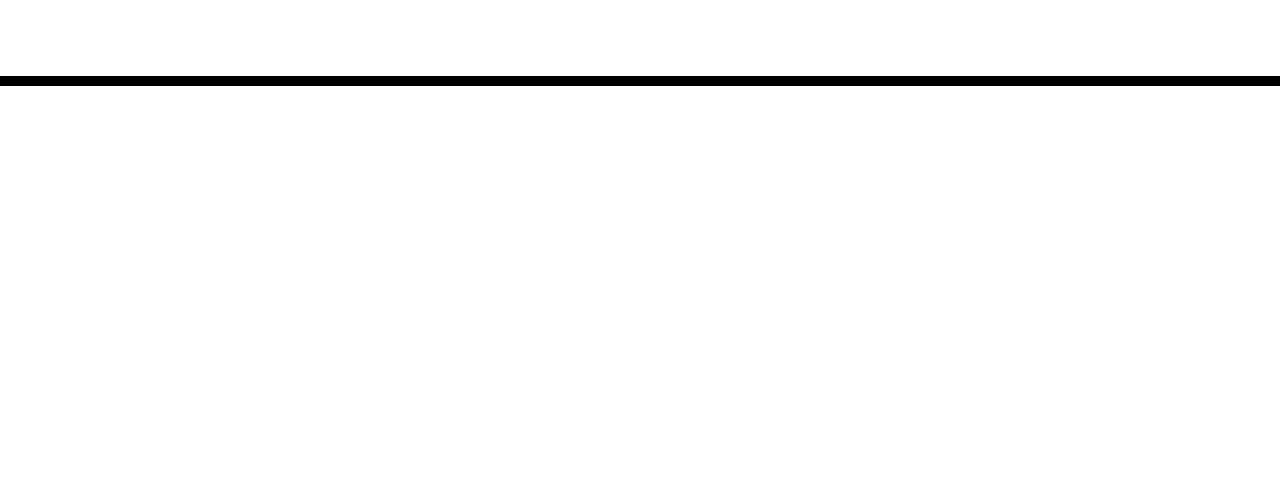
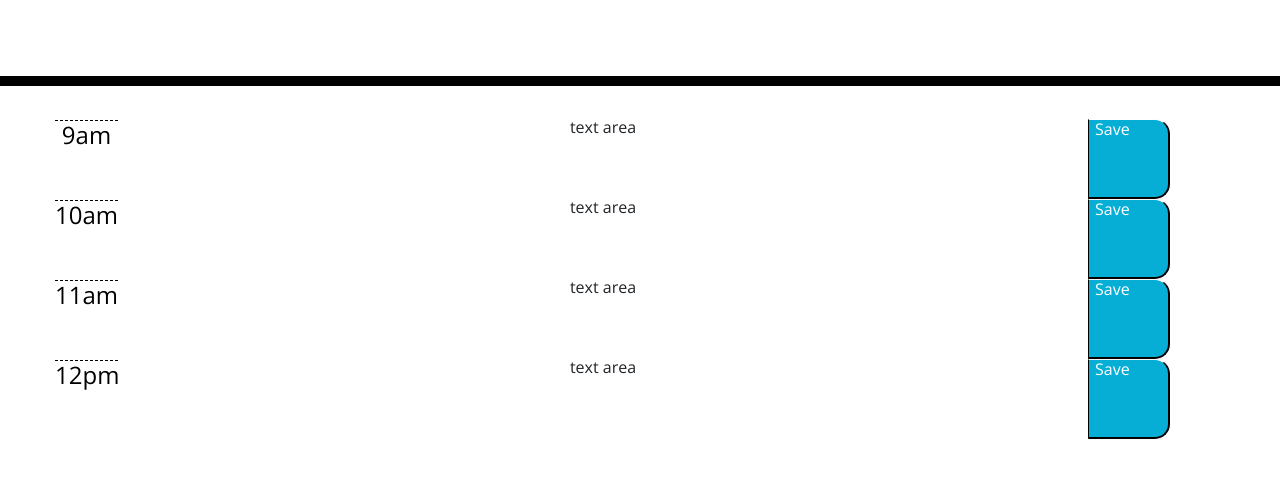
Before and after one commit to katredford/redford-scheduler, a plain HTML site: page index.html in a window 1280 px wide. Shown: the part 182-660 px from the top of the page. Drawn offline with nearby package versions, Linux system fonts and the light colour scheme; files that its build step writes are made by us from their sources.

Commit message:
add time blocks

```diff
--- a/Assets/style.css
+++ b/Assets/style.css
@@ -11,6 +11,10 @@ textarea{
   color: #000000;
   border-left: 1px solid black;
   padding: 10px;
+}
+
+.textarea {
+  width: 1000px;
 }
 
 .jumbotron {
@@ -40,6 +44,7 @@ textarea{
   background-color: #ffffff;
   color: #000000;
   border-top: 1px dashed #000000;
+  width: 63px;
 }
 
 .past {
@@ -63,6 +68,7 @@ textarea{
   border-bottom-right-radius: 15px;
   background-color: #06AED5;
   color: white;
+  width: 82px;
 }
 
 .saveBtn i:hover {
--- a/index.html
+++ b/index.html
@@ -18,7 +18,7 @@
       href="https://fonts.googleapis.com/css?family=Open+Sans&display=swap"
       rel="stylesheet"
     />
-    <link rel="stylesheet" href="style.css" />
+    <link rel="stylesheet" href="./Assets/style.css" />
     <title>Work Day Scheduler</title>
   </head>
 
@@ -28,11 +28,46 @@
       <p class="lead">A simple calendar app for scheduling your work day</p>
       <p id="currentDay" class="lead"></p>
     </header>
-    <div class="container">
+    <div class="container ">
       <!-- Timeblocks go here -->
-    </div>
+    <!-- <div class="timeblock row description"> -->
+      <div class="row">
+      <div id="9am" class="time-block row ">
+        <h4 class="hour">9am</h4>
+      </div>
+      <div id="textarea" class="textarea descripton time-block">text area</div>
+      <button type="button" class="saveBtn  row">Save</button>
+      </div>
+
+      <div class="row">
+        <div id="9am" class="time-block row ">
+          <h4 class="hour">10am</h4>
+        </div>
+        <div id="textarea" class="textarea descripton time-block">text area</div>
+        <button type="button" class="saveBtn  row">Save</button>
+        </div>
+
+      <div class="row">
+        <div id="9am" class="time-block row ">
+          <h4 class="hour">11am</h4>
+        </div>
+        <div id="textarea" class="textarea descripton time-block">text area</div>
+        <button type="button" class="saveBtn  row">Save</button>
+        </div>
+
+      <div class="row">
+        <div id="9am" class="time-block row ">
+          <h4 class="hour">12pm</h4>
+        </div>
+          <div id="textarea" class="textarea descripton time-block">text area</div>
+        <button type="button" class="saveBtn  row">Save</button>
+        </div>
+
 
     <script src="https://code.jquery.com/jquery-3.4.1.min.js"></script>
-    <script src="https://cdnjs.cloudflare.com/ajax/libs/moment.js/2.24.0/moment.min.js"></script>
+    <!-- <script src="https://cdnjs.cloudflare.com/ajax/libs/moment.js/2.24.0/moment.min.js"></script> -->
+    <script src="https://unpkg.com/dayjs@1.8.21/dayjs.min.js"></script>
+    <script>dayjs().format()</script>
+
   </body>
 </html>
```
